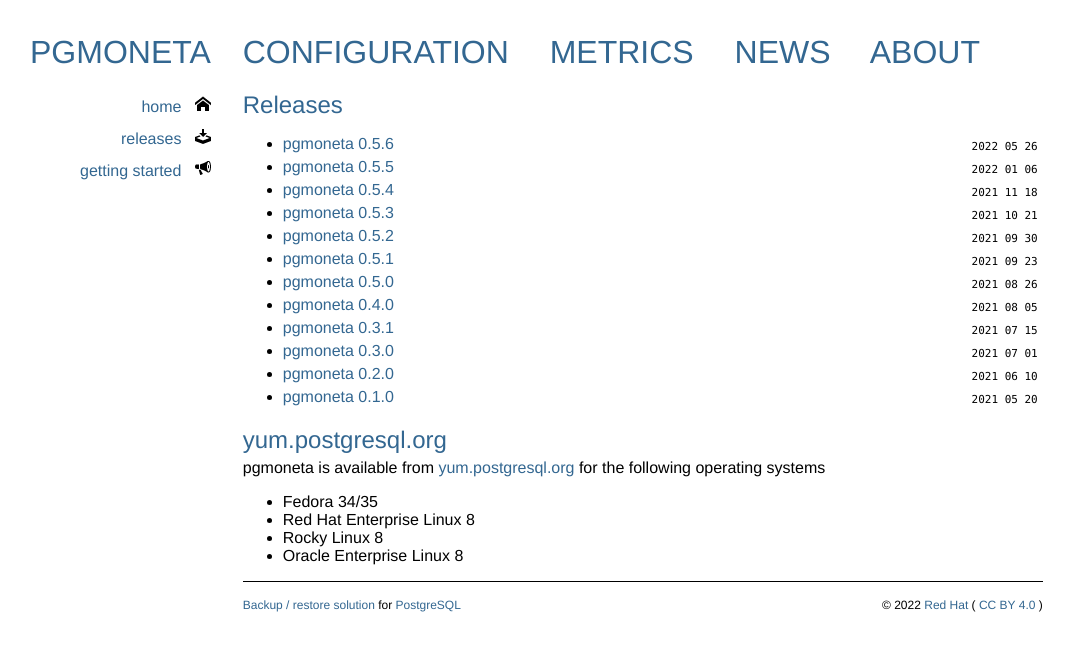
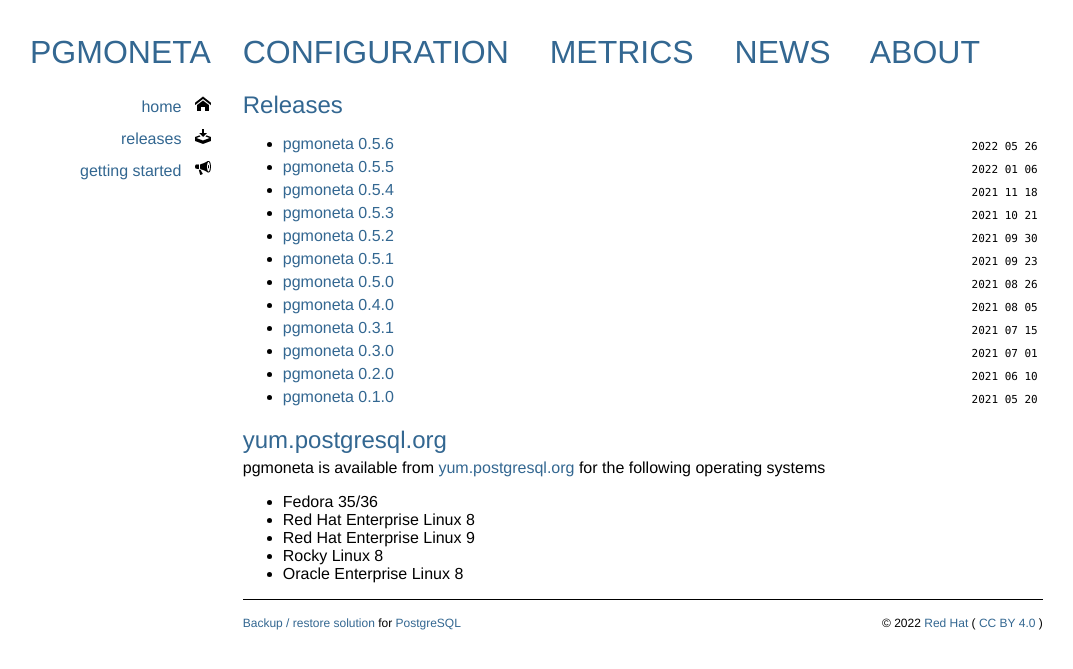
Before and after one commit to pgmoneta/pgmoneta.github.io, a Jekyll site: the page built from releases.html, in a window 1280 px wide. Shown: the top 669 px of the page, without its empty margins (10-1083 px from the left). Built offline with Jekyll 4.4.1, drawn with Linux system fonts in a browser that asks for light colours; some web fonts are replaced.

Commit message:
Update distributions

```diff
--- a/releases.html
+++ b/releases.html
@@ -19,8 +19,9 @@ layout: default
   pgmoneta is available from <a href="https://yum.postgresql.org">yum.postgresql.org</a> for the following operating systems
 
   <ul>
-    <li>Fedora 34/35</li>
+    <li>Fedora 35/36</li>
     <li>Red Hat Enterprise Linux 8</li>
+    <li>Red Hat Enterprise Linux 9</li>
     <li>Rocky Linux 8</li>
     <li>Oracle Enterprise Linux 8</li>
   </ul>
```
